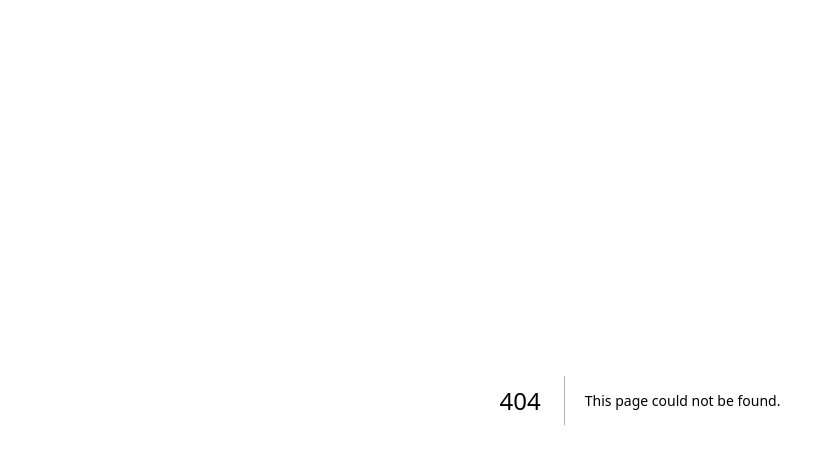
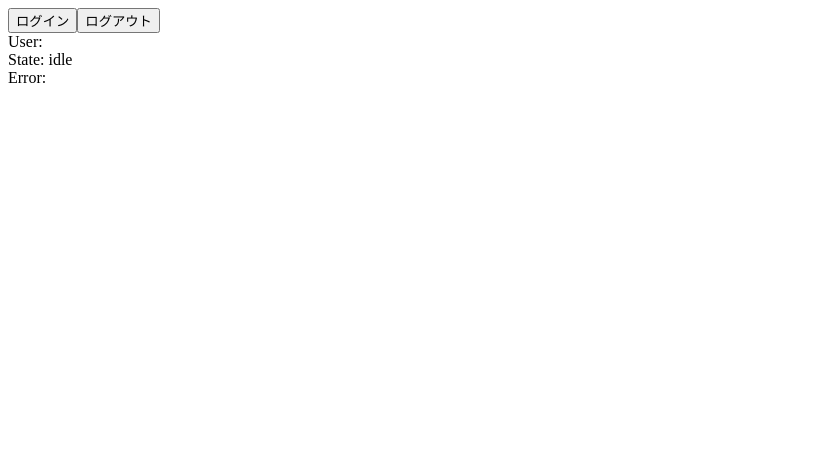
Before and after one commit to Ryota-wata/statech-interview-frontend, a Next.js app: page /fire in a window 1280 px wide. Before the commit this address had no page. Shown: the top 464 px of the page, without its empty margins (0-835 px from the left). Built offline with nearby package versions, Linux system fonts and the light colour scheme; no server answers.

Commit message:
googleログイン第一弾

```diff
--- /dev/null
+++ b/src/pages/fire/index.js
@@ -0,0 +1,74 @@
+import { useCallback, useEffect, useState } from 'react';
+import { initializeApp } from '@firebase/app';
+import { getAuth, GoogleAuthProvider, signInWithPopup, signOut, onAuthStateChanged } from '@firebase/auth';
+
+const firebaseConfig = {
+  apiKey: process.env.NEXT_PUBLIC_APIKEY,
+  authDomain: process.env.NEXT_PUBLIC_AUTHDOMAIN,
+  projectId: process.env.NEXT_PUBLIC_PROJECTID,
+  storageBucket: process.env.NEXT_PUBLIC_STORAGEBUCKET,
+  messagingSenderId: process.env.NEXT_PUBLIC_MESSAGINGSENDERID,
+  appId: process.env.NEXT_PUBLIC_APPID,
+  measurementId: process.env.NEXT_PUBLIC_MEASUREMENTID,
+};
+
+const auth = getAuth(initializeApp(firebaseConfig));
+const provider = new GoogleAuthProvider();
+
+const Page = () => {
+  const [state, setState] = useState('idle');
+  const [error, setError] = useState('');
+  const [credential, setCredential] = useState(null);
+
+  const handleLogin = async () => {
+    try {
+      setState('progress');
+      const result = await signInWithPopup(auth, provider);
+      setCredential(result);
+      setState('logined');
+    } catch (e) {
+      setError(e);
+      setState('error');
+    }
+  };
+
+  const handleLogout = async () => {
+    try {
+      setState('idle');
+      await signOut(auth);
+      setState('logouted');
+      setCredential(null);
+    } catch (e) {
+      setError(e);
+      setState('error');
+    }
+  };
+
+  useEffect(() => {
+    const token = sessionStorage.getItem('token');
+    if (!credential && token && state!='logouted') {
+      handleLogin();
+    }
+  }, [credential]);
+
+  useEffect(() => {
+    if (credential) {
+      const token = credential?.user?.uid;
+      token && sessionStorage.setItem('token', token);
+    } else {
+      sessionStorage.removeItem('token');
+    }
+  }, [credential]);
+
+  return (
+    <div>
+      <button onClick={handleLogin}>ログイン</button>
+      <button onClick={handleLogout}>ログアウト</button>
+      <div>User: {credential ? credential.user.displayName : ''}</div>
+      <div>State: {state}</div>
+      <div>Error: {String(error)}</div>
+    </div>
+  );
+};
+
+export default Page;
```
Also changed, not shown: src/components/fire.js (added, +14 -0 lines), 2 other files (tests, documents, lock files or other folders).
